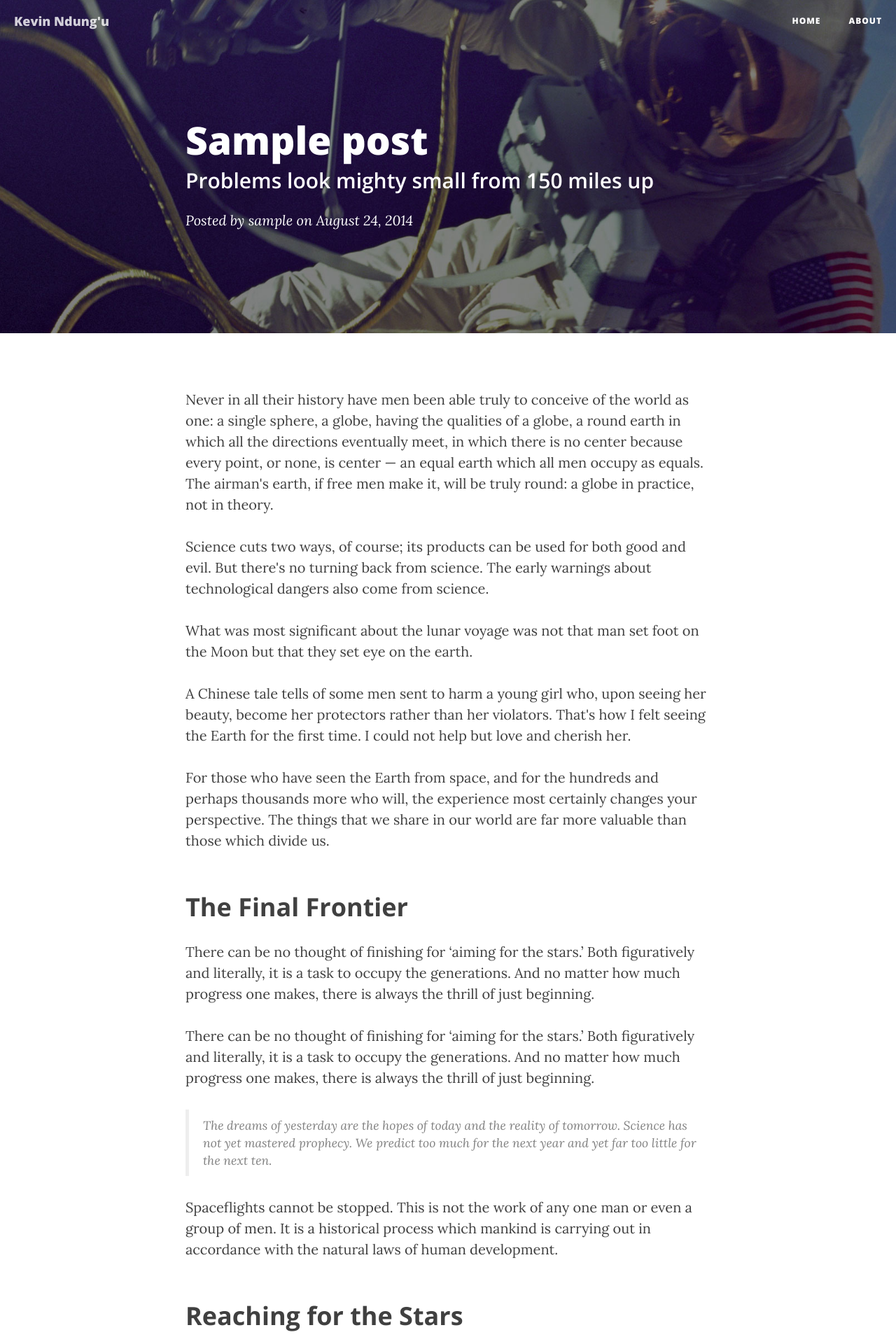
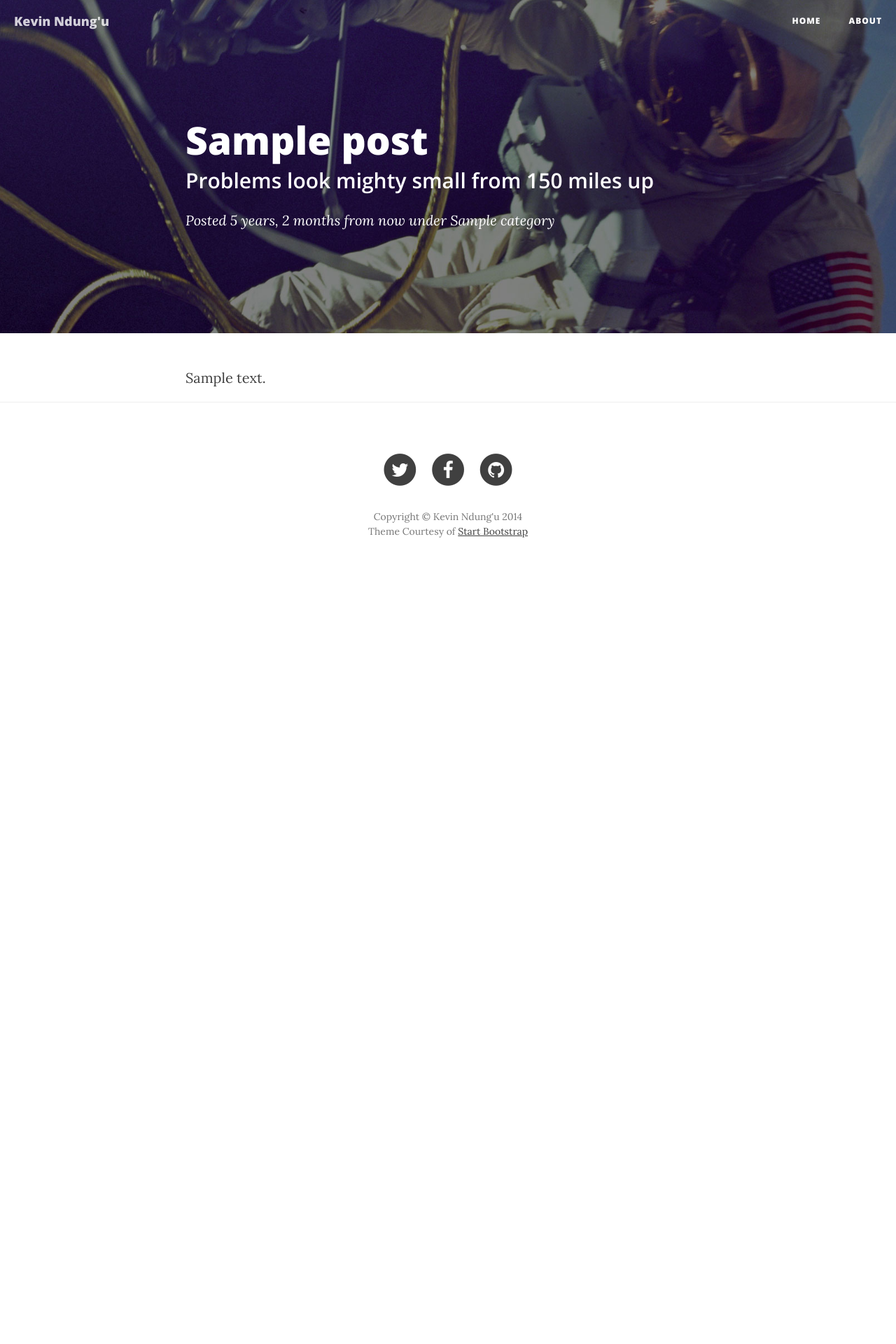
Before and after one commit to kevgathuku/kevgathuku-django-blog, a Django app: a page that uses blog/templates/blog/post.html in a window 1280 px wide. Shown: the top 1920 px of the page at 70% size. After the commit the page ends 768 px from the top, so only its background shows below. Run offline with Django 3.2, Linux system fonts and the light colour scheme; tables that the repository leaves empty hold one stand-in row (values such as "Sample post"); some libraries are stand-ins or nearby versions.

Commit message:
Display dates in humanized form. Prevent displaying author username in index and post templates

```diff
--- a/blog/templates/blog/post.html
+++ b/blog/templates/blog/post.html
@@ -1,5 +1,8 @@
 {% extends "blog/base.html" %}
+
 {% load staticfiles %}
+
+{% load humanize %}
 
 {% block title %} Home {% endblock %}
 
@@ -13,7 +16,9 @@
                 <div class="post-heading">
                     <h1> {{post.title}} </h1>
                     <h2 class="subheading">Problems look mighty small from 150 miles up</h2>
-                    <span class="meta">Posted by <a href="#"> {{post.author}} </a> on August 24, 2014</span>
+                    <span class="meta">Posted {{post.created|naturaltime}}
+                    under <a href="{{ post.category.get_absolute_url }}"> {{post.category}} </a></span>
+
                 </div>
             </div>
         </div>
@@ -24,39 +29,6 @@
 {% block main %}
     <!-- Post Content -->
     <article>
-        <p>Never in all their history have men been able truly to conceive of the world as one: a single sphere, a globe, having the qualities of a globe, a round earth in which all the directions eventually meet, in which there is no center because every point, or none, is center — an equal earth which all men occupy as equals. The airman's earth, if free men make it, will be truly round: a globe in practice, not in theory.</p>
-
-        <p>Science cuts two ways, of course; its products can be used for both good and evil. But there's no turning back from science. The early warnings about technological dangers also come from science.</p>
-
-        <p>What was most significant about the lunar voyage was not that man set foot on the Moon but that they set eye on the earth.</p>
-
-        <p>A Chinese tale tells of some men sent to harm a young girl who, upon seeing her beauty, become her protectors rather than her violators. That's how I felt seeing the Earth for the first time. I could not help but love and cherish her.</p>
-
-        <p>For those who have seen the Earth from space, and for the hundreds and perhaps thousands more who will, the experience most certainly changes your perspective. The things that we share in our world are far more valuable than those which divide us.</p>
-
-        <h2 class="section-heading">The Final Frontier</h2>
-
-        <p>There can be no thought of finishing for ‘aiming for the stars.’ Both figuratively and literally, it is a task to occupy the generations. And no matter how much progress one makes, there is always the thrill of just beginning.</p>
-
-        <p>There can be no thought of finishing for ‘aiming for the stars.’ Both figuratively and literally, it is a task to occupy the generations. And no matter how much progress one makes, there is always the thrill of just beginning.</p>
-
-        <blockquote>The dreams of yesterday are the hopes of today and the reality of tomorrow. Science has not yet mastered prophecy. We predict too much for the next year and yet far too little for the next ten.</blockquote>
-
-        <p>Spaceflights cannot be stopped. This is not the work of any one man or even a group of men. It is a historical process which mankind is carrying out in accordance with the natural laws of human development.</p>
-
-        <h2 class="section-heading">Reaching for the Stars</h2>
-
-        <p>As we got further and further away, it [the Earth] diminished in size. Finally it shrank to the size of a marble, the most beautiful you can imagine. That beautiful, warm, living object looked so fragile, so delicate, that if you touched it with a finger it would crumble and fall apart. Seeing this has to change a man.</p>
-
-        <a href="#">
-            <img class="img-responsive" src="img/post-sample-image.jpg" alt="">
-        </a>
-        <span class="caption text-muted">To go places and do things that have never been done before – that’s what living is all about.</span>
-
-        <p>Space, the final frontier. These are the voyages of the Starship Enterprise. Its five-year mission: to explore strange new worlds, to seek out new life and new civilizations, to boldly go where no man has gone before.</p>
-
-        <p>As I stand out here in the wonders of the unknown at Hadley, I sort of realize there’s a fundamental truth to our nature, Man must explore, and this is exploration at its greatest.</p>
-
-        <p>Placeholder text by <a href="http://spaceipsum.com/">Space Ipsum</a>. Photographs by <a href="https://www.flickr.com/photos/nasacommons/">NASA on The Commons</a>.</p>
+        {{post.content}}
     </article>
 {% endblock %}
--- a/kevgathuku/settings.py
+++ b/kevgathuku/settings.py
@@ -36,6 +36,7 @@ INSTALLED_APPS = (
     'django.contrib.sessions',
     'django.contrib.messages',
     'django.contrib.staticfiles',
+    'django.contrib.humanize',
     'taggit',
     'blog',
 )
```
Also changed, not shown: blog/templates/blog/index.html (+10 -5 lines).
